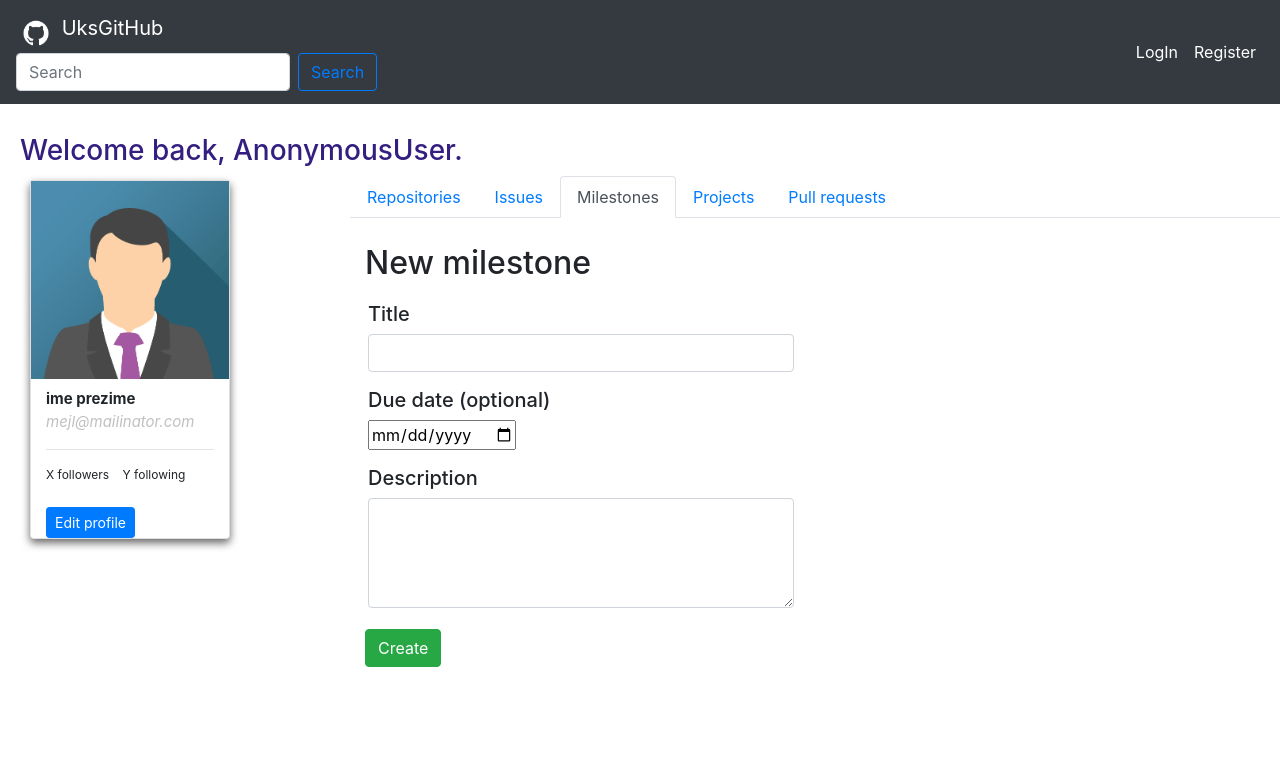
After one commit to marijamilanovic/UksGitHub, a Django app: page /milestone/newMilestone/ in a window 1280 px wide. The commit adds this page. Shown: the top 783 px of the page. Run offline with Django 3.2, Linux system fonts and the light colour scheme.

Commit message:
[Frontend] added new milestone page

```diff
--- a/Uks/home/templates/home/index.html
+++ b/Uks/home/templates/home/index.html
@@ -33,33 +33,63 @@
     <!-- Nav tabs -->
     <ul class="nav nav-tabs" style="margin-left: 350px;">
         <li class="nav-item">
+            {% block navRepository %}
             <a class="nav-link active" data-toggle="tab" href="#repositories">Repositories</a>
+            {% endblock %}
         </li>
         <li class="nav-item">
+            {% block navIssue %}
             <a class="nav-link" data-toggle="tab" href="#issues">Issues</a>
+            {% endblock %}
         </li>
         <li class="nav-item">
-            <a class="nav-link" data-toggle="tab" href="#projects">Projects</a>
+            {% block navMilestone %}
+            <a class="nav-link" data-toggle="tab" href="#milestones">Milestones</a>
+            {% endblock %}
         </li>
         <li class="nav-item">
+            {% block navProject %}
+            <a class="nav-link" data-toggle="tab" href="#projects">Projects</a>
+            {% endblock %}
+        </li>
+        <li class="nav-item">
+            {% block navPullRequest %}
             <a class="nav-link" data-toggle="tab" href="#pull_requests">Pull requests</a>
+            {% endblock %}
         </li>
     </ul>
 
     <!-- Tab panes -->
     <div class="tab-content" style="margin-left: 350px;">
+        {% block tabRepository %}
         <div class="tab-pane container active" id="repositories">
             Space for repositories
         </div>
+        {% endblock %}
+
+        {% block tabIssue %}
         <div class="tab-pane container fade" id="issues">
             Space for issues
         </div>
+        {% endblock %}
+
+        {% block tabMilestone %}
+        <div class="tab-pane container fade" id="milestones">
+            <a href="{% url 'newMilestone' %}" style="margin-left: 780px;" type="button" class="btn btn-success" >New milestone</a>
+        </div>
+        {% endblock %}
+
+        {% block tabProject %}
         <div class="tab-pane container fade" id="projects">
             Space for projects
         </div>
+        {% endblock %}
+
+        {% block tabPullRequest %}
         <div class="tab-pane container fade" id="pull_requests">
             Space for PR
         </div>
+        {% endblock %}
     </div>
 
     <script src="https://code.jquery.com/jquery-3.5.1.slim.min.js" integrity="sha384-DfXdz2htPH0lsSSs5nCTpuj/zy4C+OGpamoFVy38MVBnE+IbbVYUew+OrCXaRkfj" crossorigin="anonymous"></script>
--- /dev/null
+++ b/Uks/milestone/templates/newMilestone.html
@@ -0,0 +1,52 @@
+{% extends 'home/index.html' %}
+{% load static %}
+
+<!DOCTYPE html>
+<html lang="en">
+<head>
+    <meta charset="UTF-8">
+    <meta http-equiv="X-UA-Compatible" content="IE=edge">
+    <meta name="viewport" content="width=device-width, initial-scale=1.0">
+    <link rel="stylesheet" type="text/css" href="{% static 'home/style.css' %}">
+    <link rel="stylesheet" href="https://cdn.jsdelivr.net/npm/bootstrap@4.5.3/dist/css/bootstrap.min.css" integrity="sha384-TX8t27EcRE3e/ihU7zmQxVncDAy5uIKz4rEkgIXeMed4M0jlfIDPvg6uqKI2xXr2" crossorigin="anonymous">
+</head>
+
+<body>
+
+    {% block navRepository %}
+    <a class="nav-link " data-toggle="tab" href="#repositories">Repositories</a>
+    {% endblock %}
+
+    {% block navMilestone %}
+    <a class="nav-link active" data-toggle="tab" href="#milestones">Milestones</a>
+    {% endblock %}
+
+    {% block tabRepository %}
+        <div class="tab-pane container" id="repositories">
+            Space for repositories
+        </div>
+    {% endblock %}
+
+    {% block tabMilestone %}
+    <div class="tab-pane container active" id="milestones">
+    <h2 style="margin-top: -20px;">New milestone</h2>
+        <form style="margin-top: 20px; margin-left: -12px;">
+            <div class="form-group col-md-6">
+                <h5>Title</h5>
+                <input type="text" class="form-control" id="title">
+            </div>
+            <div class="form-group col-md-6">
+                <h5 for="">Due date (optional) </h5>
+                <input type="date" id="dueDate" name="Due date">
+            </div>
+            <div class="form-group col-md-6">
+                <h5 for="description">Description</h5>
+                <textarea class="form-control col-md-12" id="description" rows="4"></textarea>
+            </div>
+            <a href="{% url 'milestones' %}" style="margin-left: 12px; margin-top: 5px;" type="button" class="btn btn-success" >Create</a>
+        </form>
+    </div>
+    {% endblock %}
+
+</body>
+</html>
--- a/Uks/milestone/urls.py
+++ b/Uks/milestone/urls.py
@@ -4,6 +4,9 @@ from django.conf.urls.static import static
 
 from . import views
 
-app_name = "milestone"
+#app_name = "milestone"
 
-urlpatterns = [] + static(settings.STATIC_URL, document_root=settings.STATIC_ROOT)
+urlpatterns = [
+    path('newMilestone/', views.newMilestone, name='newMilestone'),
+    path('milestones/', views.milestones, name='milestones'),
+] + static(settings.STATIC_URL, document_root=settings.STATIC_ROOT)
--- a/Uks/milestone/views.py
+++ b/Uks/milestone/views.py
@@ -1,3 +1,8 @@
 from django.shortcuts import render
 
 # Create your views here.
+def newMilestone(request):
+    return render(request, 'newMilestone.html', {})
+
+def milestones(request):
+    return render(request, 'milestones.html', {})
--- a/Uks/user/urls.py
+++ b/Uks/user/urls.py
@@ -9,4 +9,4 @@ urlpatterns = [
     path('login/', views.loginUser, name = 'login'),
     path('logout/', views.logoutUser, name = 'logout'),
     path('/', views.home, name = 'home'),
-]
+]+ static(settings.STATIC_URL, document_root=settings.STATIC_ROOT)
```
Also changed, not shown: Uks/milestone/templates/milestones.html (added, +36 -0 lines).
